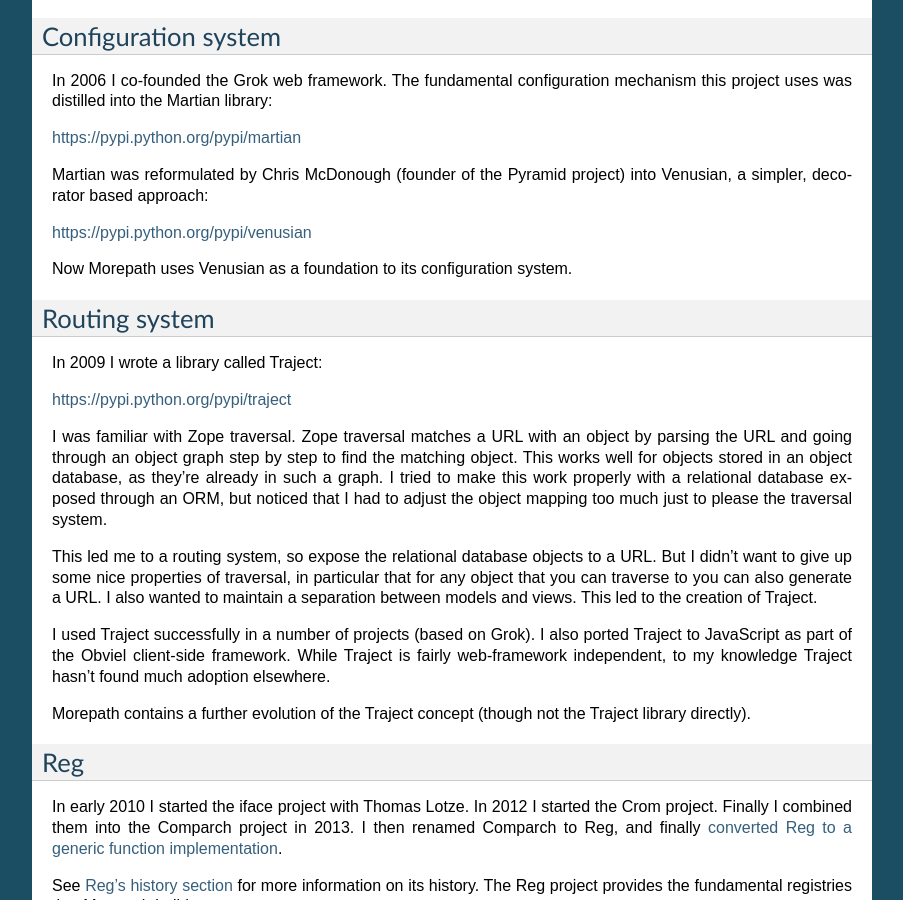
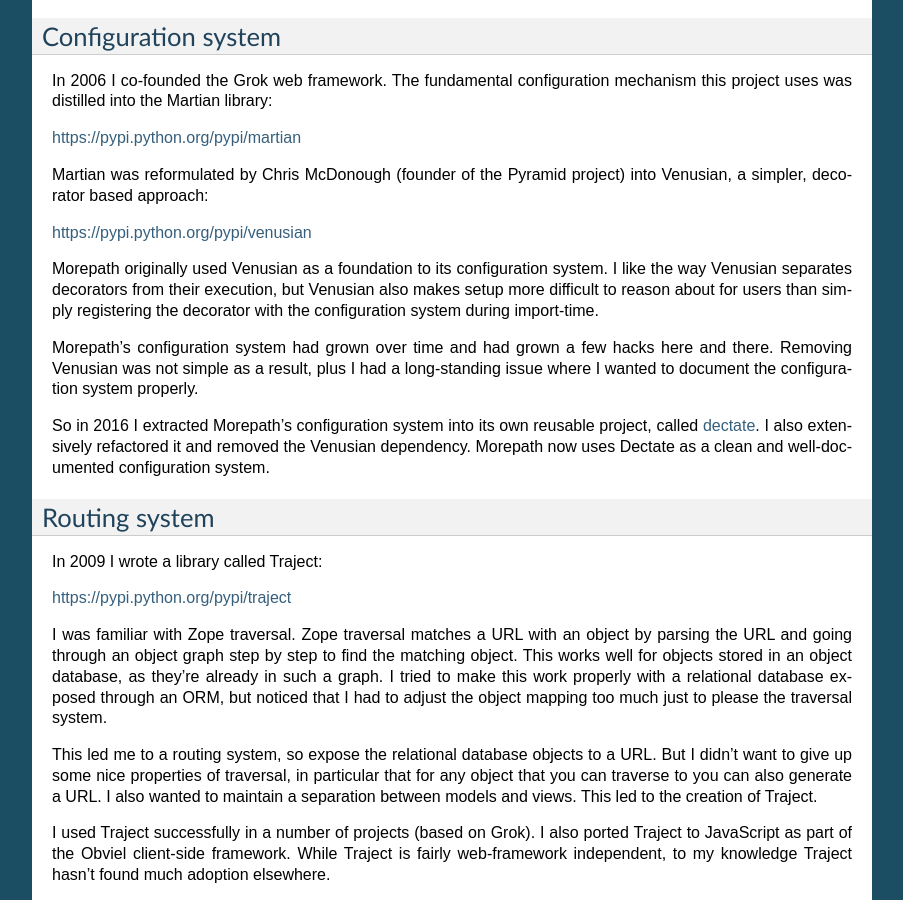
Before and after one commit to morepath/morepath, a Sphinx documentation site: the page built from doc/history.rst, in a window 1280 px wide and 900 px high, scrolled down 497 px. Shown: the whole window, without its empty margins (198-1101 px from the left). Built offline with Sphinx 7.4.7, drawn with Linux system fonts in a browser that asks for light colours.

Commit message:
A few more notes.

```diff
--- a/doc/history.rst
+++ b/doc/history.rst
@@ -42,7 +42,23 @@
 
 https://pypi.python.org/pypi/venusian
 
-Now Morepath uses Venusian as a foundation to its configuration system.
+Morepath originally used Venusian as a foundation to its configuration
+system. I like the way Venusian separates decorators from their
+execution, but Venusian also makes setup more difficult to reason
+about for users than simply registering the decorator with the configuration
+system during import-time.
+
+Morepath's configuration system had grown over time and had grown a
+few hacks here and there. Removing Venusian was not simple as a
+result, plus I had a long-standing issue where I wanted to document
+the configuration system properly.
+
+So in 2016 I extracted Morepath's configuration system into its own
+reusable project, called `dectate`_. I also extensively refactored it
+and removed the Venusian dependency. Morepath now uses Dectate as a
+clean and well-documented configuration system.
+
+.. _dectate: http://dectate.readthedocs.org
 
 Routing system
 --------------
```
Also changed, not shown: doc/compared.rst (+10 -5 lines).
